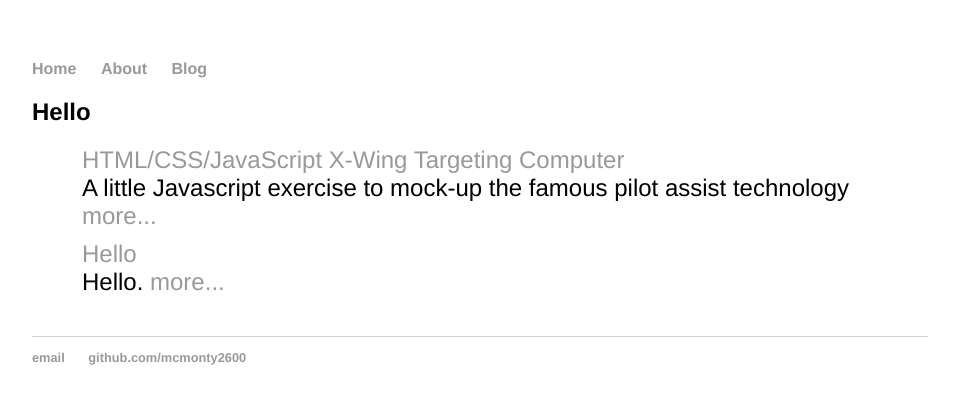
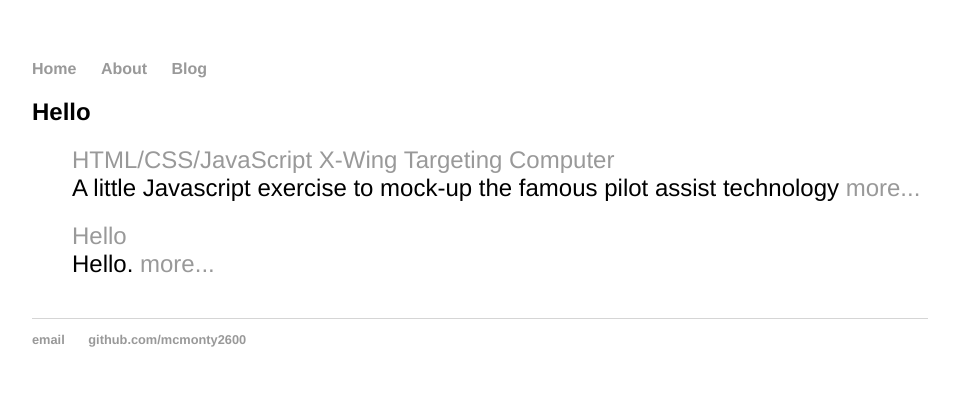
Before and after one commit to mcmonty2600/mcmonty2600.github.io, a Jekyll site: the page built from index.html, in a window 1280 px wide. Shown: the top 404 px of the page, without its empty margins (160-1119 px from the left). Built offline with Jekyll 4.4.1, drawn with Linux system fonts in a browser that asks for light colours.

Commit message:
Update main.css

```diff
--- a/css/main.css
+++ b/css/main.css
@@ -41,5 +41,5 @@ ul.posts {
 
 ul.posts li {
     list-style: none;
-    margin: 10px;
+    margin: 20px auto 20px;
 }
```
